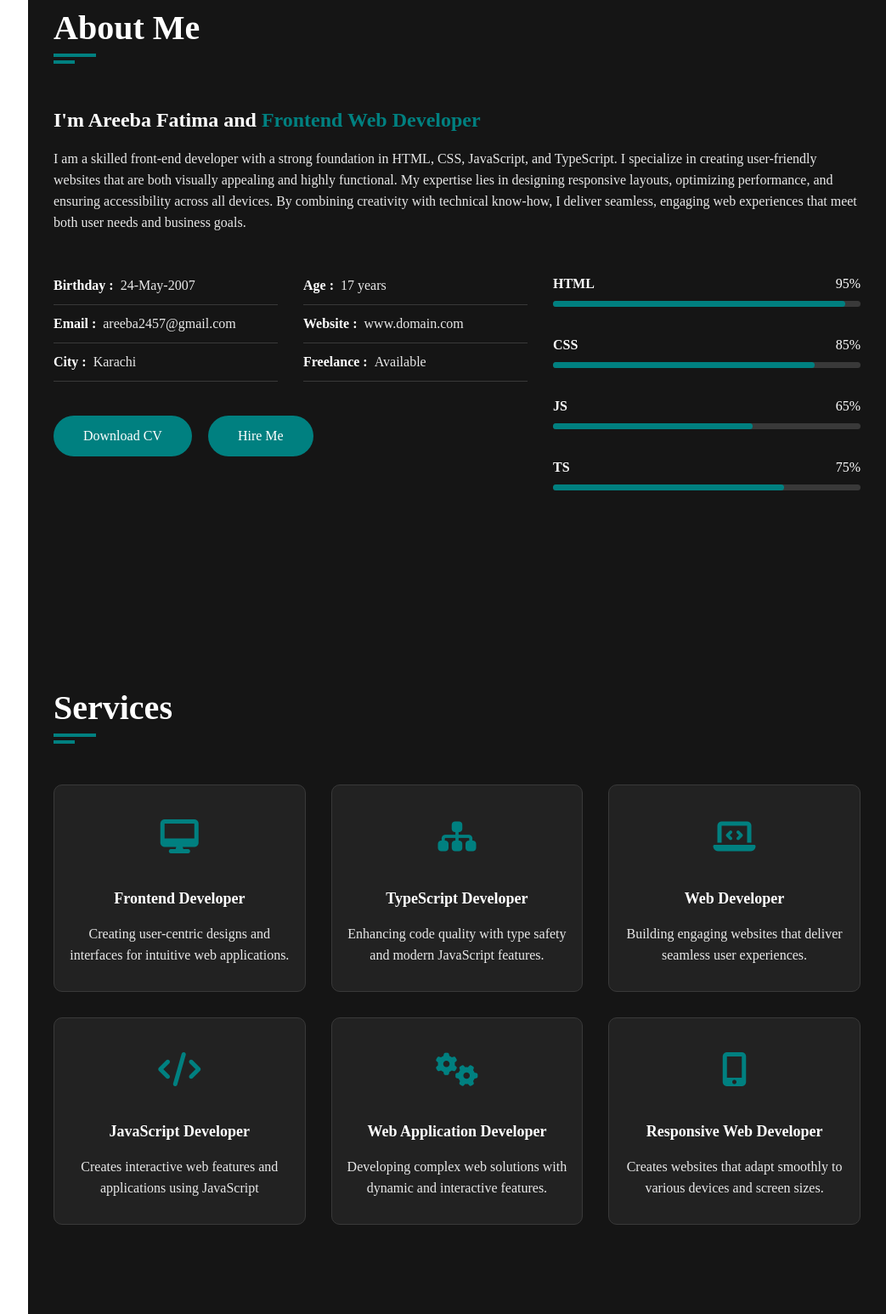
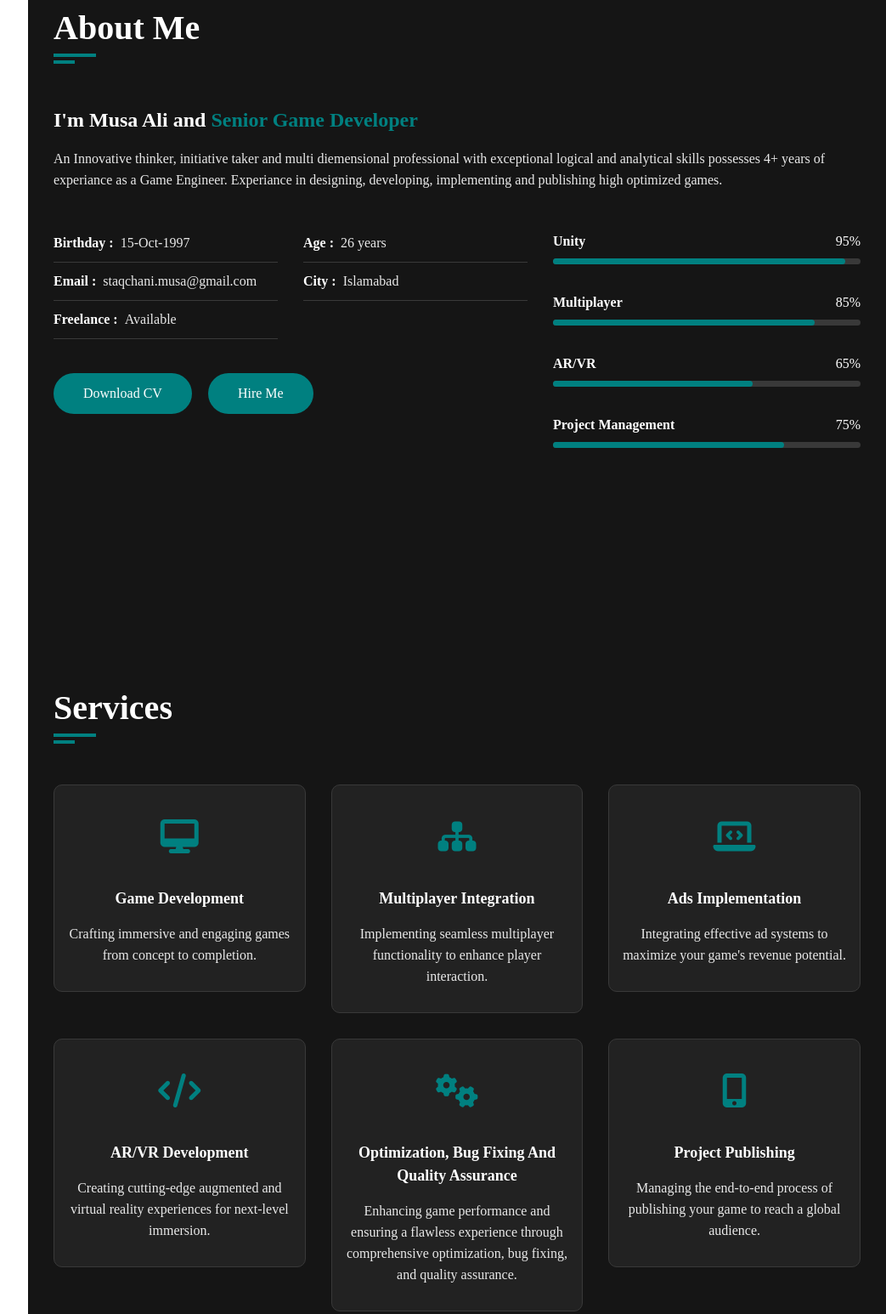
Before and after one commit to staqchani/Portfolio, a plain HTML site: page index.html in a window 1280 px wide. Shown: the part 857-2403 px from the top of the page at 85% size, without its empty margins (237-1280 px from the left). Drawn offline with nearby package versions, Linux system fonts and the light colour scheme; a web font is replaced by a local one.

Commit message:
added my info

```diff
--- a/index.html
+++ b/index.html
@@ -86,18 +86,13 @@
             <div class="row">
               <div class="home-info padd-15">
                 <h3 class="hello">
-                  Hello, My name is <span class="name">Areeba Fatima</span>
+                  Hello, My name is <span class="name">Musa Ali</span>
                 </h3>
                 <h3 class="profession">
-                  I'm a <span class="typing">Frontend Web developer</span>
+                  I'm a <span class="typing">Senior Game Developer</span>
                 </h3>
                 <p>
-                  As a front-end developer with a strong foundation in HTML,
-                  CSS, JavaScript, and TypeScript, I am dedicated to creating
-                  responsive and visually appealing web applications. My focus
-                  on combining creativity with technical skills allows me to
-                  build user-friendly experiences that are both engaging and
-                  effective.
+                  Dedicated Game Developer with over 5 years of hands-on experience in designing and developing captivating games across various platforms. Skilled in utilizing cutting-edge technologies and tools to create immersive gameplay mechanics, stunning visuals, and engaging narratives. Adept at collaborating with cross-functional teams to deliver high-quality projects on time and within budget. Committed to pushing the boundaries of gaming innovation and delivering exceptional player experiences.
                 </p>
                 <a href="#contact" class="btn hire-me">Hire Me</a>
               </div>
@@ -122,18 +117,10 @@
                 <div class="row">
                   <div class="about-text padd-15">
                     <h3>
-                      I'm Areeba Fatima and <span>Frontend Web Developer</span>
+                      I'm Musa Ali and <span>Senior Game Developer</span>
                     </h3>
                     <p>
-                      I am a skilled front-end developer with a strong
-                      foundation in HTML, CSS, JavaScript, and TypeScript. I
-                      specialize in creating user-friendly websites that are
-                      both visually appealing and highly functional. My
-                      expertise lies in designing responsive layouts, optimizing
-                      performance, and ensuring accessibility across all
-                      devices. By combining creativity with technical know-how,
-                      I deliver seamless, engaging web experiences that meet
-                      both user needs and business goals.
+                      An Innovative thinker, initiative taker and multi diemensional professional with exceptional logical and analytical skills possesses 4+ years of experiance as a Game Engineer. Experiance in designing, developing, implementing and publishing high optimized games.
                     </p>
                   </div>
                 </div>
@@ -142,23 +129,23 @@
                   <div class="personal-info padd-15">
                     <div class="row">
                       <div class="info-item padd-15">
-                        <p>Birthday : <span>24-May-2007</span></p>
+                        <p>Birthday : <span>15-Oct-1997</span></p>
                       </div>
 
                       <div class="info-item padd-15">
-                        <p>Age : <span>17 years</span></p>
+                        <p>Age : <span>26 years</span></p>
                       </div>
 
                       <div class="info-item padd-15">
-                        <p>Email : <span>areeba2457@gmail.com</span></p>
+                        <p>Email : <span>staqchani.musa@gmail.com</span></p>
                       </div>
-
+<!--
                       <div class="info-item padd-15">
                         <p>Website : <span>www.domain.com</span></p>
                       </div>
-
+-->
                       <div class="info-item padd-15">
-                        <p>City : <span>Karachi</span></p>
+                        <p>City : <span>Islamabad</span></p>
                       </div>
 
                       <div class="info-item padd-15">
@@ -177,7 +164,7 @@
                   <div class="skills padd-15">
                     <div class="row">
                       <div class="skill-item padd-15">
-                        <h5>HTML</h5>
+                        <h5>Unity</h5>
                         <div class="progress">
                           <div class="progress-in" style="width: 95%"></div>
                           <div class="skill-percent">95%</div>
@@ -185,7 +172,7 @@
                       </div>
 
                       <div class="skill-item padd-15">
-                        <h5>CSS</h5>
+                        <h5>Multiplayer</h5>
                         <div class="progress">
                           <div class="progress-in" style="width: 85%"></div>
                           <div class="skill-percent">85%</div>
@@ -193,7 +180,7 @@
                       </div>
 
                       <div class="skill-item padd-15">
-                        <h5>JS</h5>
+                        <h5>AR/VR</h5>
                         <div class="progress">
                           <div class="progress-in" style="width: 65%"></div>
                           <div class="skill-percent">65%</div>
@@ -201,7 +188,7 @@
                       </div>
 
                       <div class="skill-item padd-15">
-                        <h5>TS</h5>
+                        <h5>Project Management</h5>
                         <div class="progress">
                           <div class="progress-in" style="width: 75%"></div>
                           <div class="skill-percent">75%</div>
@@ -229,10 +216,9 @@
                   <div class="icon">
                     <i class="fas fa-desktop"></i>
                   </div>
-                  <h4>Frontend Developer</h4>
+                  <h4>Game Development</h4>
                   <p>
-                    Creating user-centric designs and interfaces for intuitive
-                    web applications.
+                    Crafting immersive and engaging games from concept to completion.
                   </p>
                 </div>
               </div>
@@ -242,10 +228,9 @@
                   <div class="icon">
                     <i class="fas fa-sitemap"></i>
                   </div>
-                  <h4>TypeScript Developer</h4>
+                  <h4>Multiplayer Integration</h4>
                   <p>
-                    Enhancing code quality with type safety and modern
-                    JavaScript features.
+                    Implementing seamless multiplayer functionality to enhance player interaction.
                   </p>
                 </div>
               </div>
@@ -255,10 +240,9 @@
                   <div class="icon">
                     <i class="fas fa-laptop-code"></i>
                   </div>
-                  <h4>Web Developer</h4>
+                  <h4>Ads Implementation</h4>
                   <p>
-                    Building engaging websites that deliver seamless user
-                    experiences.
+                    Integrating effective ad systems to maximize your game's revenue potential.
                   </p>
                 </div>
               </div>
@@ -268,10 +252,9 @@
                   <div class="icon">
                     <i class="fas fa-code"></i>
                   </div>
-                  <h4>JavaScript Developer</h4>
+                  <h4>AR/VR Development</h4>
                   <p>
-                    Creates interactive web features and applications using
-                    JavaScript
+                    Creating cutting-edge augmented and virtual reality experiences for next-level immersion.
                   </p>
                 </div>
               </div>
@@ -281,10 +264,9 @@
                   <div class="icon">
                     <i class="fas fa-cogs"></i>
                   </div>
-                  <h4>Web Application Developer</h4>
+                  <h4>Optimization, Bug fixing and Quality Assurance</h4>
                   <p>
-                    Developing complex web solutions with dynamic and
-                    interactive features.
+                    Enhancing game performance and ensuring a flawless experience through comprehensive optimization, bug fixing, and quality assurance.
                   </p>
                 </div>
               </div>
@@ -294,10 +276,9 @@
                   <div class="icon">
                     <i class="fas fa-mobile-alt"></i>
                   </div>
-                  <h4>Responsive Web Developer</h4>
+                  <h4>Project Publishing</h4>
                   <p>
-                    Creates websites that adapt smoothly to various devices and
-                    screen sizes.
+                    Managing the end-to-end process of publishing your game to reach a global audience.
                   </p>
                 </div>
               </div>
@@ -462,7 +443,7 @@
               </div>
 
               <h4>Linked In</h4>
-              <p>areeba-fatima-frontdev</p>
+              <p>staqchani</p>
             </div>
 
             <div class="contact-info-item">
@@ -475,7 +456,7 @@
               </div>
 
               <h4>Discord</h4>
-              <p>areebafatima</p>
+              <p>staqchani</p>
             </div>
 
             <div class="contact-info-item">
@@ -484,18 +465,18 @@
               </div>
 
               <h4>Instagram</h4>
-              <p>Areeba Fatima</p>
+              <p>staqchani</p>
             </div>
 
             <div class="contact-info-item">
               <div class="icon">
-                <a href="https://github.com/AREEBA-FATIMA" target="_blank"
+                <a href="https://github.com/staqchaniMusa" target="_blank"
                   ><i class="fab fa-github"></i
                 ></a>
               </div>
 
               <h4>Github</h4>
-              <p>AREEBA-FATIMA</p>
+              <p>staqchaniMusa</p>
             </div>
           </div>
 
--- a/js/script.js
+++ b/js/script.js
@@ -1,5 +1,5 @@
 var typed = new Typed(".typing", {
-    strings: ["Web Designer", "Frontend Developer", "Web Application Developer"],
+    strings: ["AR/VR Developer", "Blockchain Developer", "WebGL Application Developer"],
     typeSpeed: 100,
     backSpeed: 60,
     loop: true
```
Also changed, not shown: images/me.png.
